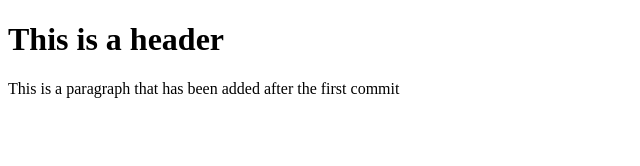
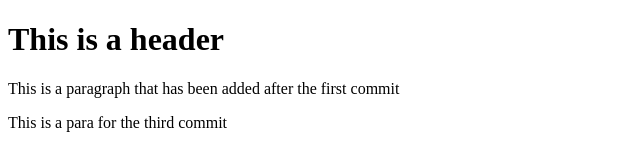
Before and after one commit to learningmode/git-test, a plain HTML site: page index.html in a window 1280 px wide. Shown: the whole page, without its empty margins (0-640 px from the left). Drawn offline with Linux system fonts and the light colour scheme.

Commit message:
third commit

```diff
--- a/index.html
+++ b/index.html
@@ -9,5 +9,6 @@
 <body>
 	<h1>This is a header</h1>
 	<p>This is a paragraph that has been added after the first commit</p>
+	<p>This is a para for the third commit</p>
 </body>
 </html>
```
